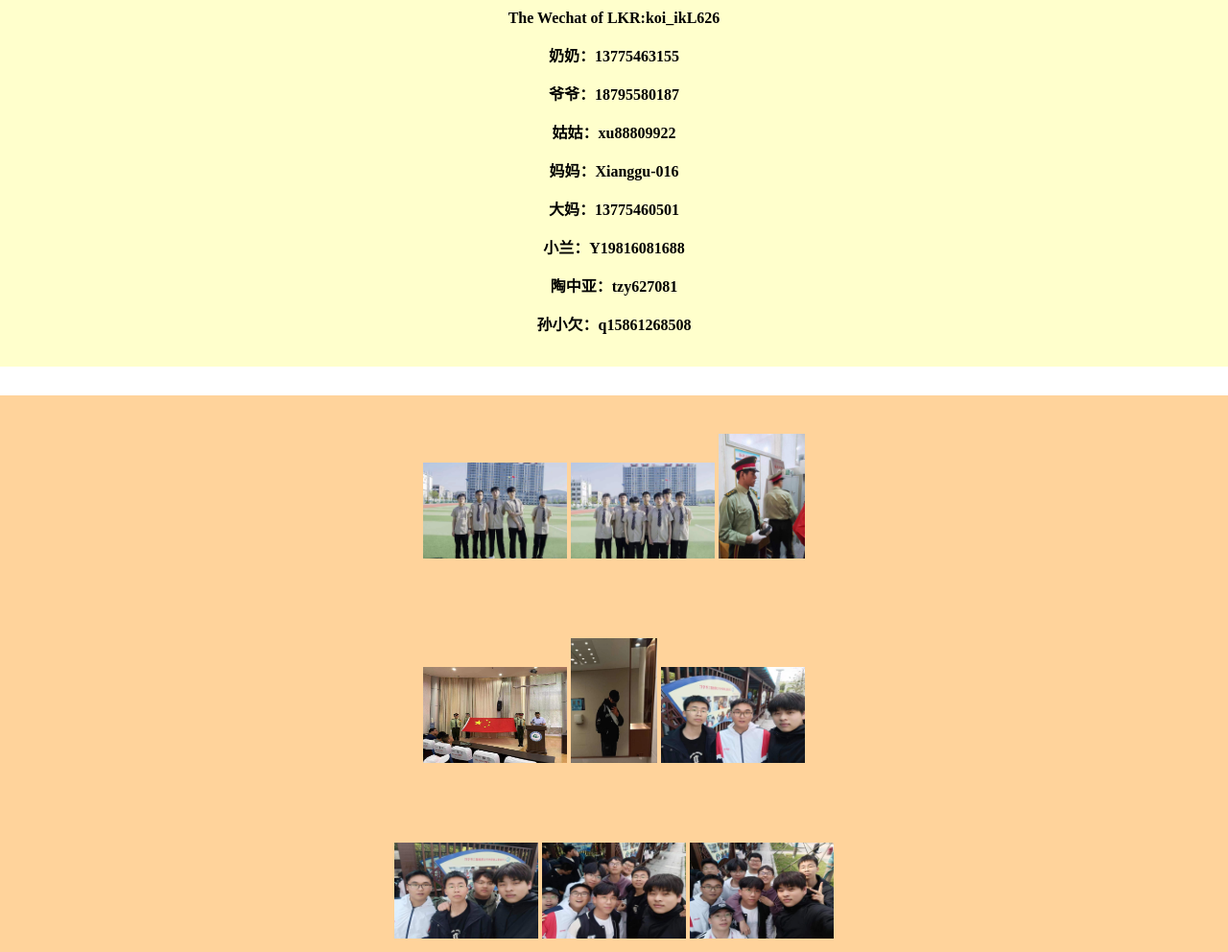
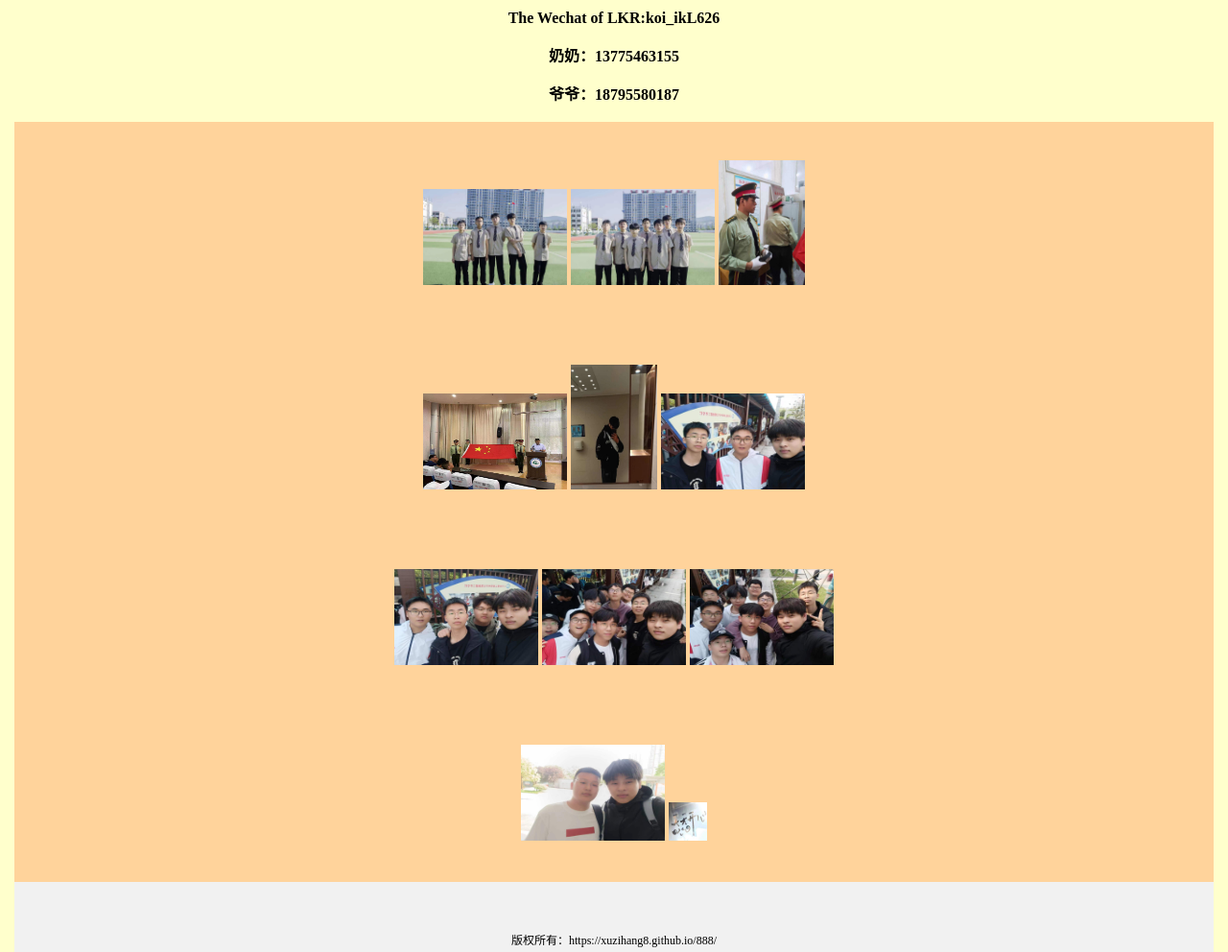
Before and after one commit to XuZihang8/888, a plain HTML site: page index.html in a window 1280 px wide. Shown: the part 1820-2812 px from the top of the page at 96% size. Drawn offline with Linux system fonts and the light colour scheme.

Commit message:
Update index.html

```diff
--- a/index.html
+++ b/index.html
@@ -25,7 +25,7 @@
       ">
       <p><a href="#mao">介绍</a></p>
       <p><a href="#letter">时光之“书”</a></p>
-      <p><a href="#notes">通讯录</a></p>
+      <p><a href="#note">通讯录</a></p>
       <p><a href="#pictures">相册</a></p>
       <p><a href="#other">其它</a></p>
     </span>
@@ -101,13 +101,6 @@
       <p><b>The Wechat of LKR:koi_ikL626</b></p>
       <p><b>奶奶：13775463155</b></p>
       <p><b>爷爷：18795580187</b></p>
-      <p><b>姑姑：xu88809922</b></p>
-        <p><b>妈妈：Xianggu-016</b></p>
-        <p><b>大妈：13775460501</b></p>
-        <p><b>小兰：Y19816081688</b></p>
-        <p><b>陶中亚：tzy627081</b></p>
-        <p><b>孙小欠：q15861268508</b></p>
-    </div>
     <div style="
       background-color:#ffd39b;
       text-align:center;
```
